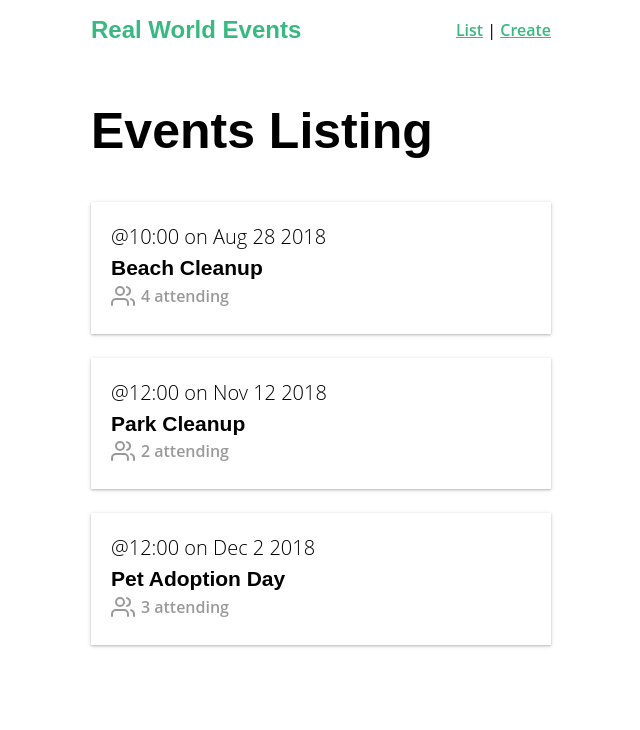
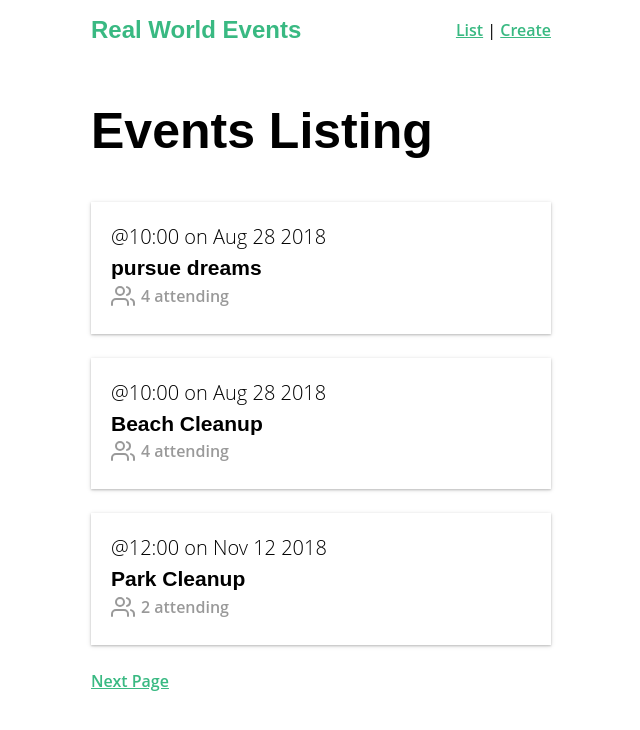
Before and after one commit to omar-nav/eventsApp, a Vue app: page / in a window 1280 px wide. Shown: the top 730 px of the page, without its empty margins (319-959 px from the left). Built offline with nearby package versions, Linux system fonts and the light colour scheme; data requests are answered from the project's data file.

Commit message:
add pagination with computed properties

```diff
--- a/db.json
+++ b/db.json
@@ -1,5 +1,33 @@
 {
   "events": [
+    {
+      "id": 1,
+      "title": "pursue dreams",
+      "date": "Aug 28 2018",
+      "time": "10:00",
+      "location": "CDMX",
+      "description": "A collection of atoms believing it is autonomous",
+      "organizer": "omar",
+      "category": "sustainability",
+      "attendees": [
+        {
+          "id": "abc123",
+          "name": "Adam Jahr"
+        },
+        {
+          "id": "def456",
+          "name": "Gregg Pollack"
+        },
+        {
+          "id": "ghi789",
+          "name": "Beth Swanson"
+        },
+        {
+          "id": "jkl101",
+          "name": "Mary Gordon"
+        }
+      ]
+    },
     {
       "id": 1,
       "title": "Beach Cleanup",
@@ -71,6 +99,166 @@
           "name": "Mary Gordon"
         }
       ]
+    },
+    {
+      "id": 4,
+      "title": "Disco Party",
+      "date": "Aug 28 2018",
+      "time": "10:00",
+      "location": "Daytona Beach",
+      "description": "Let's clean up this beach.",
+      "organizer": "Adam Jahr",
+      "category": "sustainability",
+      "attendees": [
+        {
+          "id": "abc123",
+          "name": "Adam Jahr"
+        },
+        {
+          "id": "def456",
+          "name": "Gregg Pollack"
+        },
+        {
+          "id": "ghi789",
+          "name": "Beth Swanson"
+        },
+        {
+          "id": "jkl101",
+          "name": "Mary Gordon"
+        }
+      ]
+    },
+    {
+      "id": 5,
+      "title": "Vue Users Group",
+      "date": "Nov 12 2018",
+      "time": "12:00",
+      "location": "132 N Magnolia Street, Orlando, Florida",
+      "description": "We're going to clean up this park.",
+      "organizer": "Adam Jahr",
+      "category": "nature",
+      "attendees": [
+        {
+          "id": "ghi789",
+          "name": "Beth Swanson"
+        },
+        {
+          "id": "jkl101",
+          "name": "Mary Gordon"
+        }
+      ]
+    },
+    {
+      "id": 6,
+      "title": "Orlando Dev Meetup",
+      "date": "Dec 2 2018",
+      "time": "12:00",
+      "location": "132 N Magnolia Street, Orlando, Florida",
+      "description": "Help animals find new homes.",
+      "organizer": "Gregg Pollack",
+      "category": "animal welfare",
+      "attendees": [
+        {
+          "id": "abc123",
+          "name": "Adam Jahr"
+        },
+        {
+          "id": "ghi789",
+          "name": "Beth Swanson"
+        },
+        {
+          "id": "jkl101",
+          "name": "Mary Gordon"
+        }
+      ]
+    },
+    {
+      "id": 7,
+      "title": "Yoga Class",
+      "date": "Aug 28 2018",
+      "time": "10:00",
+      "location": "Daytona Beach",
+      "description": "Let's clean up this beach.",
+      "organizer": "Adam Jahr",
+      "category": "sustainability",
+      "attendees": [
+        {
+          "id": "abc123",
+          "name": "Adam Jahr"
+        },
+        {
+          "id": "def456",
+          "name": "Gregg Pollack"
+        },
+        {
+          "id": "ghi789",
+          "name": "Beth Swanson"
+        },
+        {
+          "id": "jkl101",
+          "name": "Mary Gordon"
+        }
+      ]
+    },
+    {
+      "id": 8,
+      "title": "Breathing Meditation",
+      "date": "Nov 12 2018",
+      "time": "12:00",
+      "location": "132 N Magnolia Street, Orlando, Florida",
+      "description": "We're going to clean up this park.",
+      "organizer": "Adam Jahr",
+      "category": "nature",
+      "attendees": [
+        {
+          "id": "ghi789",
+          "name": "Beth Swanson"
+        },
+        {
+          "id": "jkl101",
+          "name": "Mary Gordon"
+        }
+      ]
+    },
+    {
+      "id": 9,
+      "title": "Dancing Class",
+      "date": "Dec 2 2018",
+      "time": "12:00",
+      "location": "132 N Magnolia Street, Orlando, Florida",
+      "description": "Help animals find new homes.",
+      "organizer": "Gregg Pollack",
+      "category": "animal welfare",
+      "attendees": [
+        {
+          "id": "abc123",
+          "name": "Adam Jahr"
+        },
+        {
+          "id": "ghi789",
+          "name": "Beth Swanson"
+        },
+        {
+          "id": "jkl101",
+          "name": "Mary Gordon"
+        }
+      ]
+    },
+    {
+      "id": 10,
+      "category": "animal welfare",
+      "organizer": {
+        "user": {
+          "id": "abc123",
+          "name": "Adam Jahr"
+        }
+      },
+      "title": "Gregg's Event",
+      "description": "We'll do stuff",
+      "location": "Your House",
+      "date": "",
+      "time": "5:00",
+      "attendees": []
     }
   ]
 }
--- a/package.json
+++ b/package.json
@@ -11,6 +11,8 @@
     "axios": "^0.18.0",
     "vue": "^2.5.17",
     "vue-router": "^3.0.1",
+    "vuejs": "^3.0.1",
+    "vuejs-datepicker": "^1.5.4",
     "vuex": "^3.0.1"
   },
   "devDependencies": {
--- a/src/App.vue
+++ b/src/App.vue
@@ -1,7 +1,7 @@
 <template>
   <div id="app">
     <NavBar/>
-    <router-view/>
+    <router-view :key="$route.fullPath" />
   </div>
 </template>
 
--- a/src/services/EventService.js
+++ b/src/services/EventService.js
@@ -10,10 +10,13 @@ const apiClient = axios.create({
 })
 
 export default {
-  getEvents() {
-    return apiClient.get('/events')
+  getEvents(perPage, page) {
+    return apiClient.get('/events?_limit=' + perPage + '&_page=' + page)
   },
   getEvent(id) {
     return apiClient.get('/events/' + id)
+  },
+  postEvent(event) {
+    return apiClient.post('/events', event)
   }
 }
--- a/src/store.js
+++ b/src/store.js
@@ -1,5 +1,6 @@
 import Vue from 'vue'
 import Vuex from 'vuex'
+import EventService from '@/services/EventService.js'
 
 Vue.use(Vuex)
 
@@ -15,15 +16,40 @@ export default new Vuex.Store({
       'food',
       'community'
     ],
-    events: [
-      { id: 1, title: '...', organizer: '...' },
-      { id: 2, title: '...', organizer: '...' },
-      { id: 3, title: '...', organizer: '...' },
-      { id: 4, title: '...', organizer: '...' }
-    ]
+    events: [],
+    eventsTotal: 0
   },
-  mutations: {},
-  actions: {},
+  mutations: {
+    ADD_EVENT(state, event) {
+      state.events.push(event)
+    },
+    SET_EVENTS(state, events) {
+      state.events = events
+    },
+    SET_EVENTS_TOTAL(state, eventsTotal) {
+      state.eventsTotal = eventsTotal
+    }
+  },
+  actions: {
+    createEvent({ commit }, event) {
+      return EventService.postEvent(event).then(() => {
+        commit('ADD_EVENT', event)
+      })
+    },
+    fetchEvents({ commit }, { perPage, page }) {
+      EventService.getEvents(perPage, page)
+        .then(response => {
+          commit(
+            'SET_EVENTS_TOTAL',
+            parseInt(response.headers['x-total-count'])
+          )
+          commit('SET_EVENTS', response.data)
+        })
+        .catch(error => {
+          console.log('There was an error:', error.response)
+        })
+    }
+  },
   getters: {
     getEventById: state => id => {
       return state.events.find(event => event.id === id)
--- a/src/views/EventCreate.vue
+++ b/src/views/EventCreate.vue
@@ -1,21 +1,105 @@
 <template>
   <div>
-    <h1>Create an Event, {{ user.name }}</h1>
-    <p>This event was created by {{ user.name }}</p>
-    <p>{{ getEventById(2) }}</p>
+    <h1>Create an Event</h1>
+    <form @submit.prevent="createEvent">
+      <label>Select a category</label>
+      <select v-model="event.category">
+        <option v-for="cat in categories" :key="cat">{{ cat }}</option>
+      </select>
+
+      <h3>Name & describe your event</h3>
+      <div class="field">
+        <label>Title</label>
+        <input v-model="event.title" type="text" placeholder="Add an event title"/>
+      </div>
+
+      <div class="field">
+        <label>Description</label>
+        <input v-model="event.description" type="text" placeholder="Add a description"/>
+      </div>
+
+      <h3>Where is your event?</h3>
+      <div class="field">
+        <label>Location</label>
+        <input v-model="event.location" type="text" placeholder="Add a location"/>
+      </div>
+
+      <h3>When is your event?</h3>
+
+      <div class="field">
+        <label>Date</label>
+        <datepicker v-model="event.date" placeholder="Select a date"/>
+      </div>
+
+      <div class="field">
+        <label>Select a time</label>
+        <select v-model="event.time">
+          <option v-for="time in times" :key="time">{{ time }}</option>
+        </select>
+      </div>
+
+      <input type="submit" class="button -fill-gradient" value="Submit"/>
+    </form>
   </div>
 </template>
 
+
 <script>
-import { mapState, mapGetters } from 'vuex'
+import Datepicker from 'vuejs-datepicker'
 
 export default {
-  computed: {
-    ...mapGetters(['getEventById']),
-    ...mapState(['user', 'categories'])
+  components: {
+    Datepicker
+  },
+  data() {
+    const times = []
+    for (let i = 1; i <= 24; i++) {
+      times.push(i + ':00')
+    }
+    return {
+      times,
+      categories: this.$store.state.categories,
+      event: this.createFreshEventObject()
+    }
+  },
+  methods: {
+    createEvent() {
+      this.$store
+        .dispatch('createEvent', this.event)
+        .then(() => {
+          this.$router.push({
+            name: 'event-show',
+            params: { id: this.event.id }
+          })
+          this.event = this.createFreshEventObject()
+        })
+        .catch(() => {
+          console.log('There was a problem creating your event')
+        })
+    },
+    createFreshEventObject() {
+      const user = this.$store.state.user
+      const id = Math.floor(Math.random() * 10000000)
+
+      return {
+        id: id,
+        user: user,
+        category: '',
+        organizer: user,
+        title: '',
+        description: '',
+        location: '',
+        date: '',
+        time: '',
+        attendees: []
+      }
+    }
   }
 }
 </script>
 
 <style scoped>
+.field {
+  margin-bottom: 24px;
+}
 </style>
--- a/src/views/EventList.vue
+++ b/src/views/EventList.vue
@@ -2,30 +2,43 @@
   <div>
     <h1>Events Listing</h1>
     <EventCard v-for="event in events" :key="event.id" :event="event"/>
+    <template v-if="page != 1">
+      <router-link :to="{ name: 'event-list', query: { page: page - 1 } }" rel="prev">Prev Page</router-link>
+      <template v-if="hasNextPage">|</template>
+    </template>
+    <router-link
+      v-if="hasNextPage"
+      :to="{ name: 'event-list', query: { page: page + 1 } }"
+      rel="next"
+    >Next Page</router-link>
   </div>
 </template>
 
 <script>
 import EventCard from '@/components/EventCard.vue'
-import EventService from '@/services/EventService.js'
+import { mapState } from 'vuex'
 
 export default {
   components: {
     EventCard
   },
-  data() {
-    return {
-      events: []
-    }
+  created() {
+    this.perPage = 3 // Setting perPage here and not in data means it won't be reactive.
+    // We don't need it to be reactive, and this way our component has access to it.
+
+    this.$store.dispatch('fetchEvents', {
+      perPage: this.perPage,
+      page: this.page
+    })
   },
-  created() {
-    EventService.getEvents()
-      .then(response => {
-        this.events = response.data
-      })
-      .catch(error => {
-        console.log('There was an error:', error.response)
-      })
+  computed: {
+    page() {
+      return parseInt(this.$route.query.page) || 1
+    },
+    hasNextPage() {
+      return this.eventsTotal > this.page * this.perPage
+    },
+    ...mapState(['events', 'eventsTotal'])
   }
 }
 </script>
--- a/src/views/EventShow.vue
+++ b/src/views/EventShow.vue
@@ -3,7 +3,7 @@
     <div class="event-header">
       <span class="eyebrow">@{{ event.time }} on {{ event.date }}</span>
       <h1 class="title">{{ event.title }}</h1>
-      <h5>Organized by {{ event.organizer }}</h5>
+      <h5>Organized by {{ event.organizer ? event.organizer.name : '' }}</h5>
       <h5>Category: {{ event.category }}</h5>
     </div>
 
```
Also changed, not shown: 2 other files (tests, documents, lock files or other folders).
